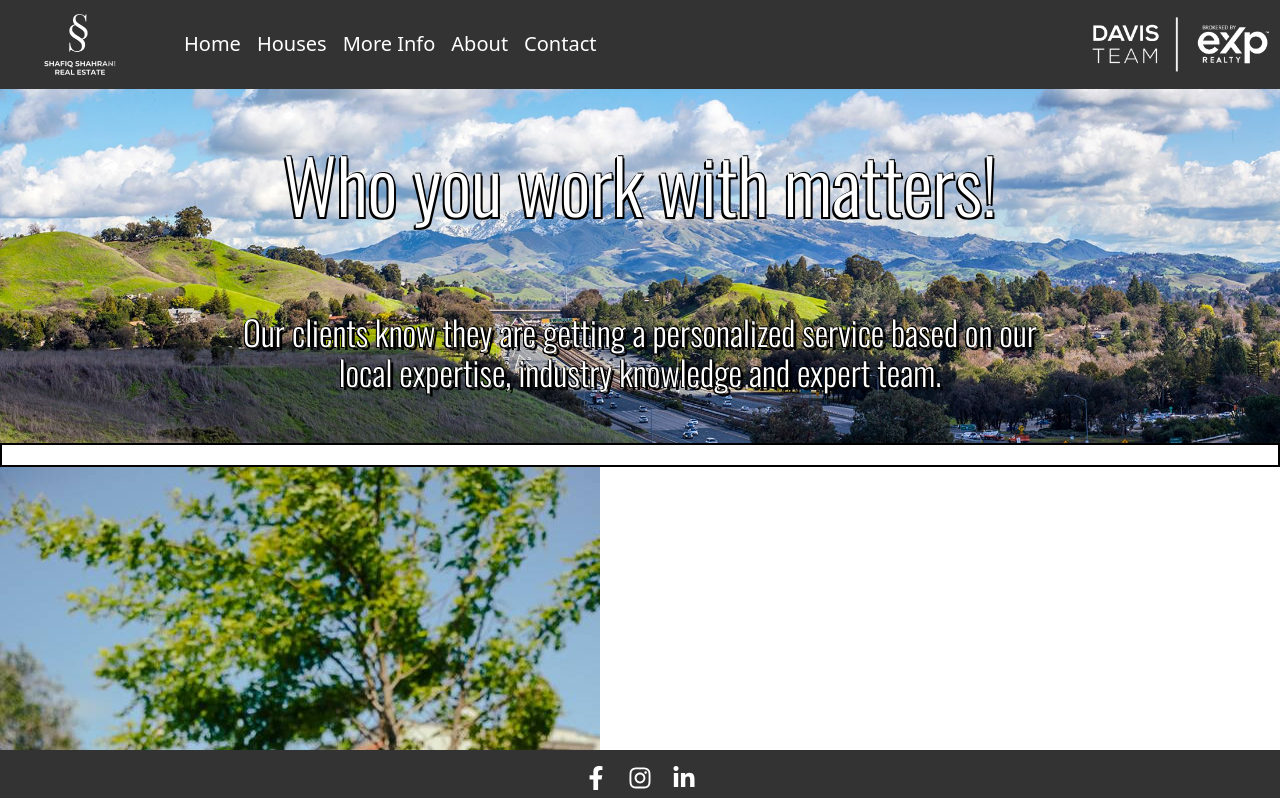
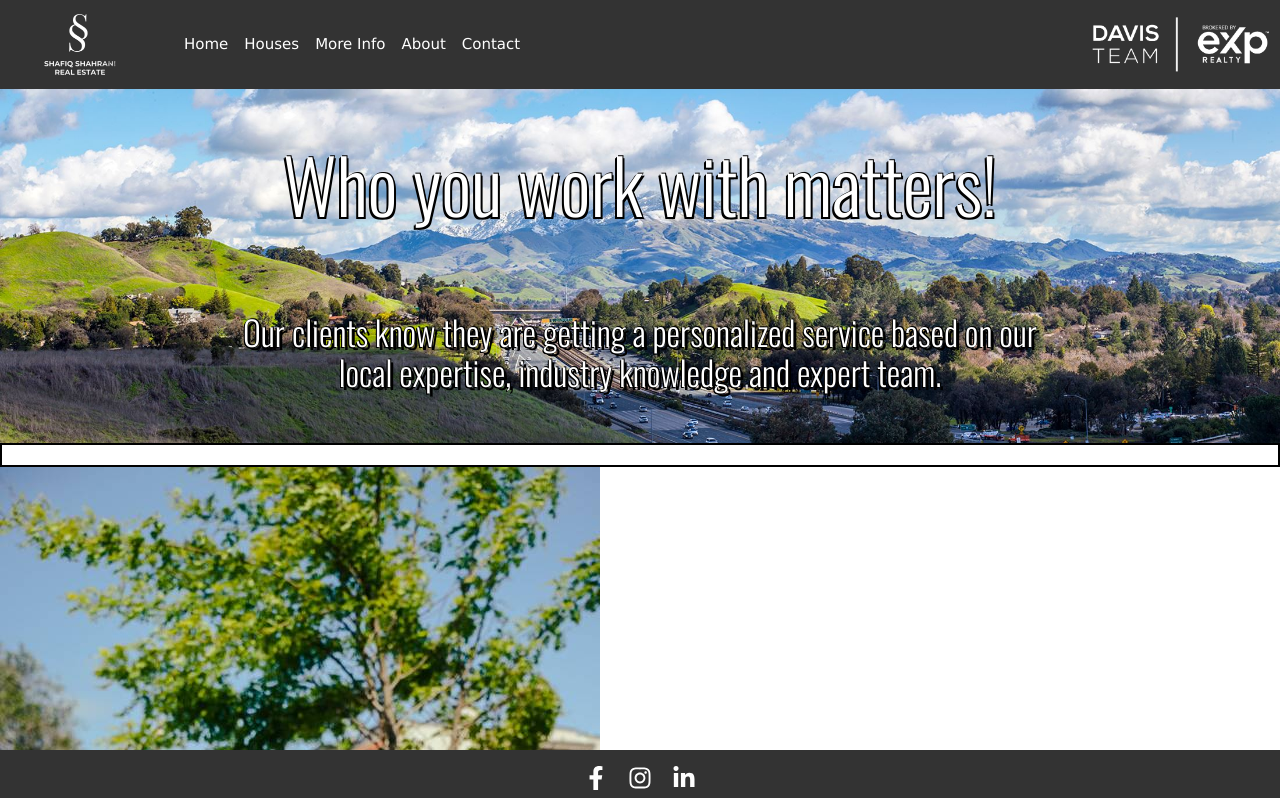
Before and after one commit to Moshahrani/real-estate-website, a React (Create React App) app in the folder real-estate/: page / in a window 1280 px wide. Shown: the top 798 px of the page. Built offline with nearby package versions, Linux system fonts and the light colour scheme; a web font is replaced by a local one.

Commit message:
fixed personal logo issue with navbar and company logo issue as well when hamburger menu was rendering in mobile view

```diff
--- a/real-estate/src/css/CustomNavbar.css
+++ b/real-estate/src/css/CustomNavbar.css
@@ -1,4 +1,3 @@
-
 .personal-logo {
   width: 100px;
   object-fit: contain;
@@ -25,7 +24,8 @@
 
 .custom-navbar .nav-link {
   color: #fff;
-  font-size: 20px;
+  font-size: 15px;
+  font-family: Verdana, Geneva, Tahoma, sans-serif;
 }
 
 .navbar-toggler {
```
